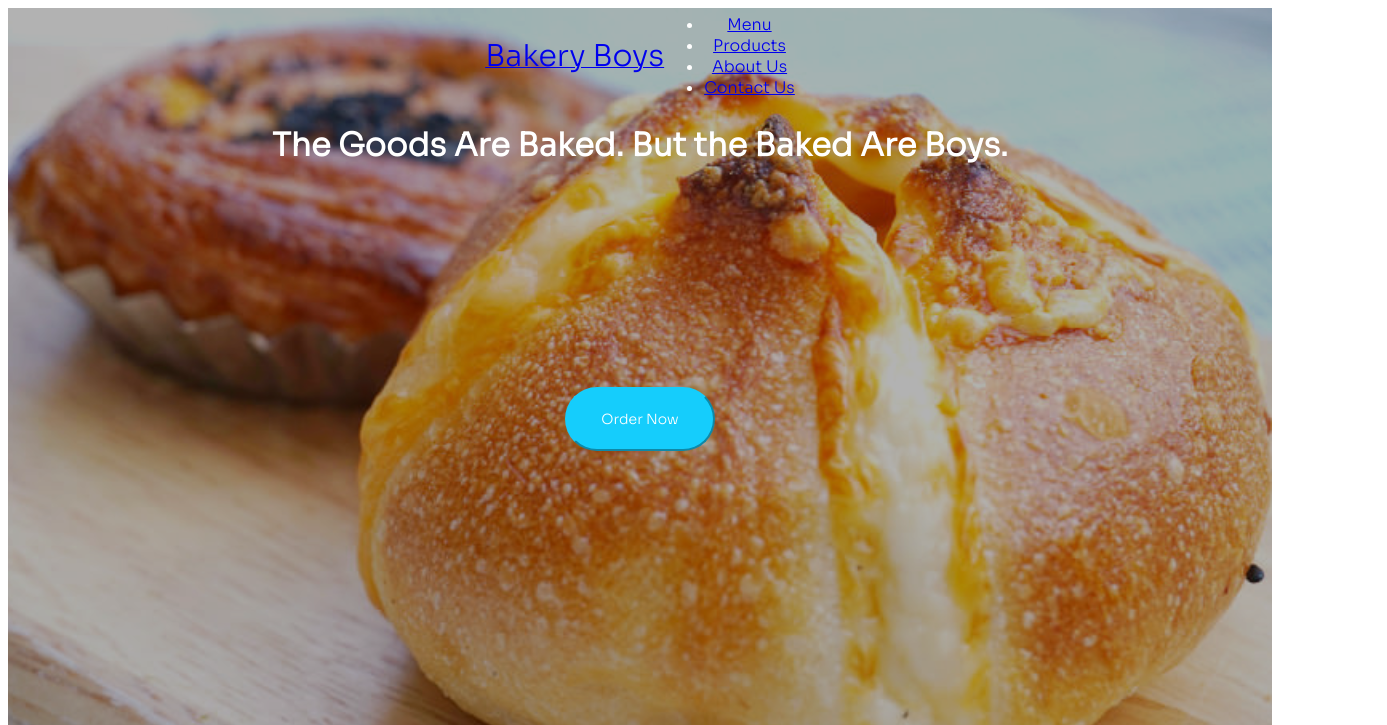
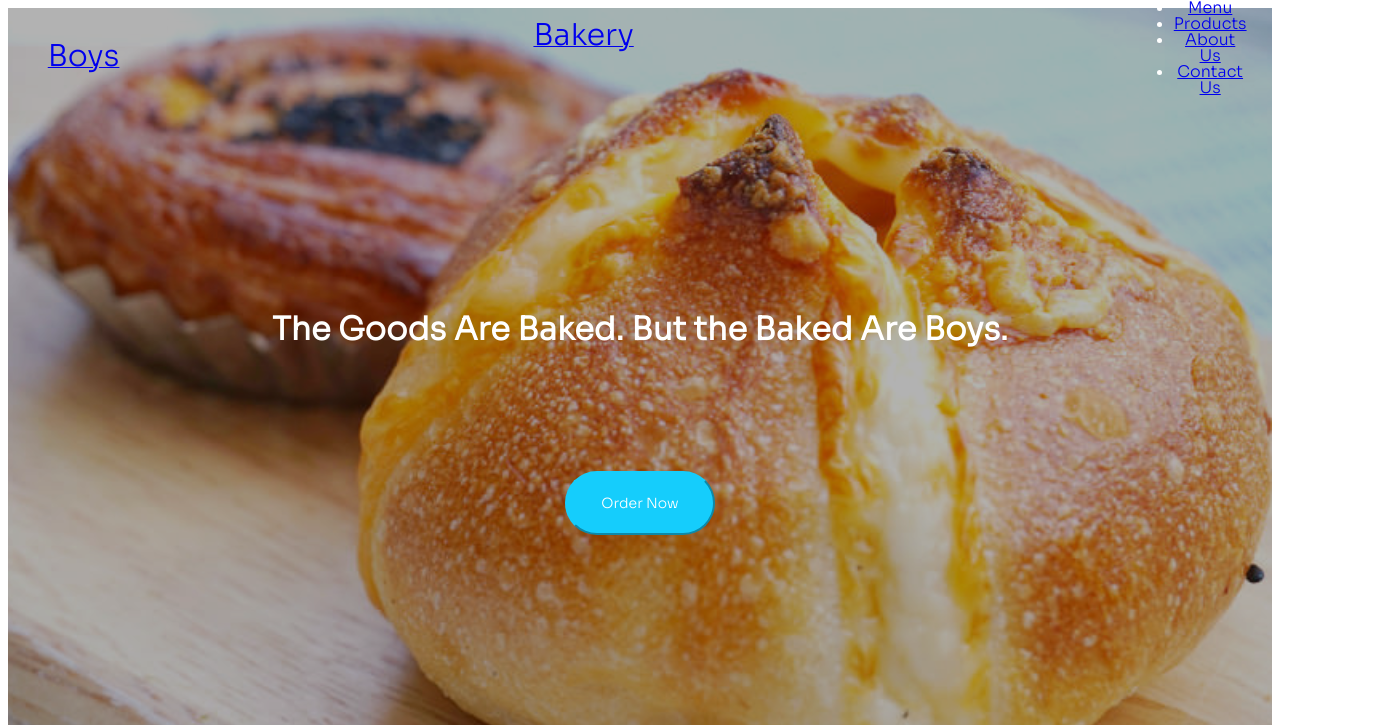
Before and after one commit to kentfogo/Storefront, a Gatsby site: page / in a window 1280 px wide. Shown: the top 725 px of the page, 1387 px wide, since content can reach past the window. Built offline with nearby package versions, Linux system fonts and the light colour scheme; Gatsby itself is replaced by a stand-in of ours.

Commit message:
banner edits in layout component

```diff
--- a/src/components/layout.module.css
+++ b/src/components/layout.module.css
@@ -38,6 +38,10 @@
   z-index: 10;
   text-decoration: none;
   list-style-type: none;
+  top: 0;
+  left: 0;
+  line-height: 1em;
+  box-sizing: border-box;
 }
 
 .nav-links{
@@ -60,13 +64,14 @@
   padding: 21px 34px;
   transition: .1s opacity linear;
   font-size: 14px;
-  margin-top: 200px;
+  margin-top: 100px;
 
 }
 
 .span{
   font-size: 30px;
   font-family: 'Sora', sans-serif;
+  margin-right: 1000px;
 }
 
 .bar{
@@ -82,13 +87,19 @@
 .nav-menu{
   display: flex;
   align-items: center;
-  margin-right: -24px;
+  /*margin-right: -24px;*/
   list-style-type: none;
+  height: 300px;
+
 
 }
 
 .hamburger {
   display:none;
+}
+
+.container h1{
+  padding-top: 200px;
 }
 
 @media screen and (max-width: 768px){
```
